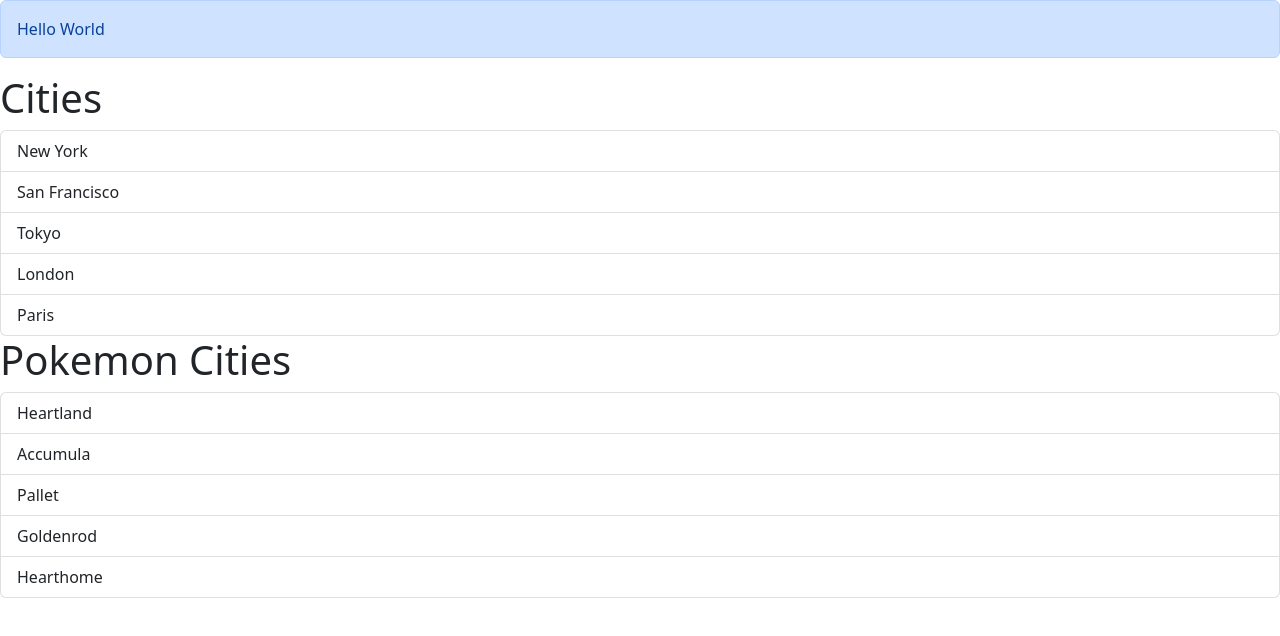
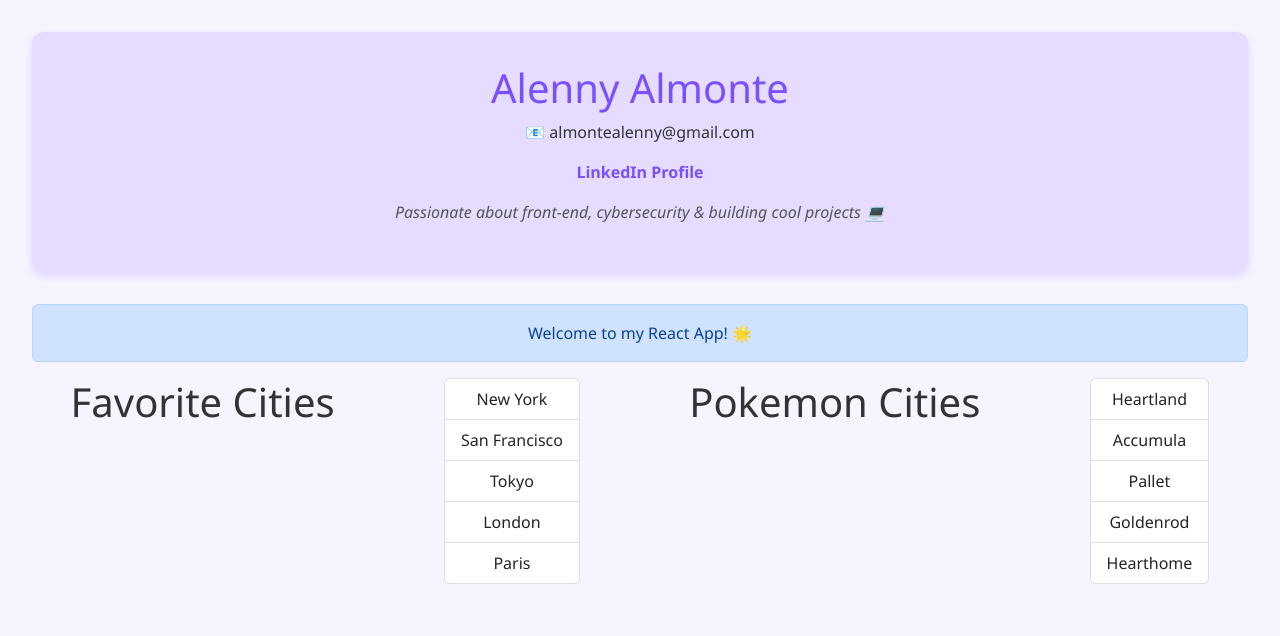
Before and after one commit to alenny21/React-App, a React (Create React App) app: page / in a window 1280 px wide. Shown: the top 636 px of the page. Built offline with nearby package versions, Linux system fonts and the light colour scheme.

Commit message:
first commit

```diff
--- /dev/null
+++ b/src/App.css
@@ -0,0 +1,44 @@
+.app-container {
+  font-family: 'Segoe UI', sans-serif;
+  background-color: #f8f4ff; /* light lavender */
+  color: #333;
+  padding: 2rem;
+  text-align: center;
+  min-height: 100vh;
+}
+
+.header {
+  background-color: #e6dcff;
+  padding: 2rem;
+  border-radius: 12px;
+  box-shadow: 0 4px 8px rgba(122, 79, 255, 0.2);
+  margin-bottom: 2rem;
+}
+
+.header h1 {
+  color: #7a4fff;
+  margin-bottom: 0.5rem;
+}
+
+.header a {
+  color: #7a4fff;
+  text-decoration: none;
+  font-weight: bold;
+}
+
+.header a:hover {
+  text-decoration: underline;
+}
+
+.tagline {
+  font-style: italic;
+  color: #555;
+  margin-top: 0.5rem;
+}
+
+.list-section {
+  display: flex;
+  justify-content: space-around;
+  flex-wrap: wrap;
+  gap: 2rem;
+}
--- a/src/App.js
+++ b/src/App.js
@@ -1,29 +1,42 @@
 import ListGroup from "./ListGroup";
 import Alert from "./Alert";
+import './App.css'; // Make sure you have this CSS file
 
 function App() {
-  let items = ["New York", "San Francisco", "Tokyo", "London", "Paris"];
-  let items2 = ["Heartland", "Accumula", "Pallet", "Goldenrod", "Hearthome"];
+  let cities = ["New York", "San Francisco", "Tokyo", "London", "Paris"];
+  let pokemonCities = ["Heartland", "Accumula", "Pallet", "Goldenrod", "Hearthome"];
 
   const handleSelectedItem = (item) => {
     console.log(item);
   };
 
   return (
-    <div>
+    <div className="app-container">
+      <header className="header">
+        <h1>Alenny Almonte</h1>
+        <p>📧 almontealenny@gmail.com</p>
+        <p>
+          <a href="https://www.linkedin.com/in/alenny" target="_blank" rel="noopener noreferrer">LinkedIn Profile</a>
+        </p>
+        <p className="tagline">Passionate about front-end, cybersecurity & building cool projects 💻</p>
+      </header>
+
       <Alert>
-        Hello <span>World</span>
+        Welcome to my React App! 🌟
       </Alert>
+
+      <div className="list-section">
         <ListGroup
-        items={items}
-        heading={"Cities"}
+          items={cities}
+          heading={"Favorite Cities"}
           onSelectItem={handleSelectedItem}
         />
         <ListGroup
-        items={items2}
+          items={pokemonCities}
           heading={"Pokemon Cities"}
           onSelectItem={handleSelectedItem}
         />
+      </div>
     </div>
   );
 }
```
Also changed, not shown: 1 other file (tests, documents, lock files or other folders). Lines whose indentation alone changed are shown as unchanged.
